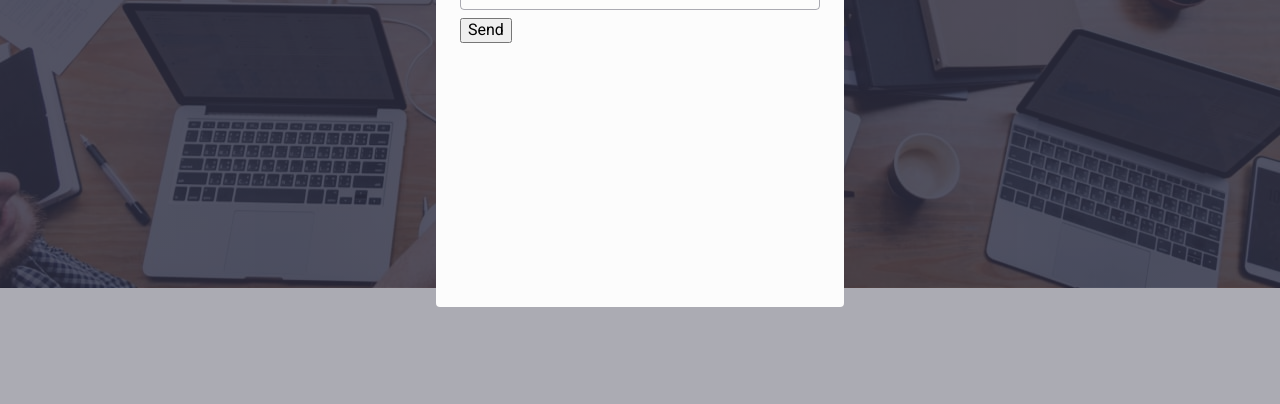
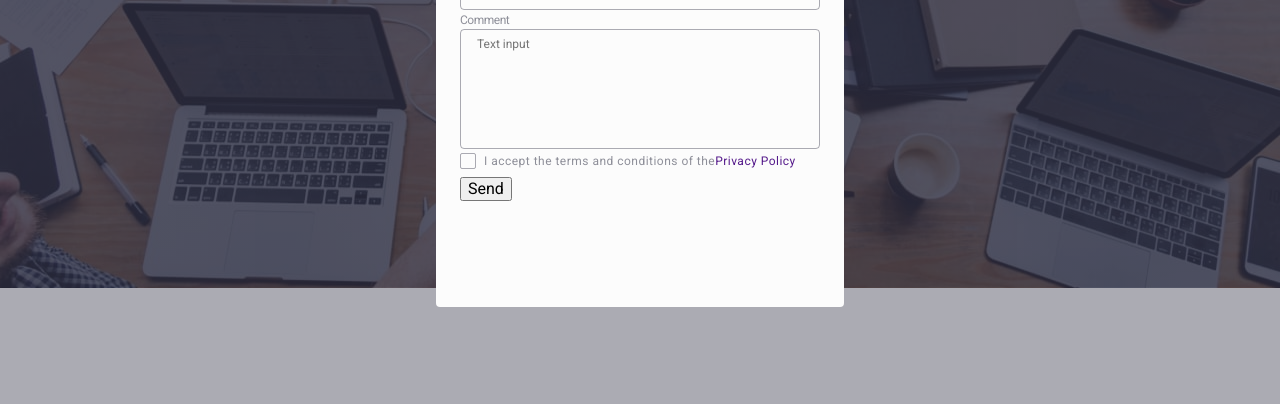
Before and after one commit to Rostislav293/goit-markup-hw-05, a plain HTML site: page index.html in a window 1280 px wide. Shown: the part 385-789 px from the top of the page. Drawn offline with nearby package versions, Linux system fonts and the light colour scheme.

Commit message:
add markup

```diff
--- a/css/styles.css
+++ b/css/styles.css
@@ -616,7 +616,11 @@ background-color: #31D0AA;
   border-radius: 50%;
   position: absolute;
   background-color: #E7E9FC;
-  border: 1px solid #0000001A
+  border: 1px solid #0000001A;
+  display: flex;
+  align-items: center;
+  justify-content: center;
+
 }
 
 .modal-close:hover,
@@ -682,3 +686,51 @@ letter-spacing: -0.04em;
 text-align: left;
 
 }
+
+.modal-textarea{
+  width: 100%;
+  height: 120px;
+  border: 1px solid rgba(46, 47, 66, 0.4);
+  background-color: transparent;
+  padding-left: 16px;
+  padding-top: 8px;
+  border-radius: 4px;
+  outline: transparent;
+  resize: none;
+}
+
+.modal-textarea::placeholder{
+  font-size: 12px;
+}
+
+
+.modal-check-text{
+font-family: "Roboto", sans-serif;
+font-size: 12px;
+font-weight: 400;
+line-height: 1.17;
+letter-spacing: 0.04em;
+color: #8E8F99;
+display: flex;
+align-items: center;
+
+}
+
+.modal-check-item{
+  width: 16px;
+  height: 16px;
+  border-radius: 2px;
+  border: 1px solid rgba(46, 47, 66, 0.4);
+  margin-right: 8px;
+  display: flex;
+  align-items: center;
+  justify-content: center;
+  fill: transparent;
+
+}
+
+.modal-check:checked + .modal-check-text .modal-check-item{
+  background-color: #404BBF;
+  border: none;
+  fill: #FCFCFC;
+}
--- a/index.html
+++ b/index.html
@@ -19,7 +19,7 @@
     />
     <link rel="stylesheet" href="./css/styles.css" />
   </head>
-  <body!-->
+  <body>
 <!-- -----------------------header--------------------- -->
     <header class="header">
       <div class="container header-container">
@@ -515,7 +515,35 @@
                   <use href="./images/icons.svg#icon-email" class="icon-modal"></use>
                 </svg>
             </div>
-          </div>
+            <div class="inpup-wrap">
+              <label
+              for="user-comment"
+              class="modal-label">Comment</label>
+              <textarea
+              name="user-comment"
+              id="user-comment"
+              class="modal-textarea"
+              placeholder="Text input"
+              ></textarea>
+            </div>
+              <input
+                type="checkbox"
+                name="policy"
+                id="policy"
+                class="modal-check visually-hidden"
+                value="true"
+                />
+              <label
+                for="policy"
+                class="modal-check-text"
+                ><span class="modal-check-item">
+                  <svg class="check-icon" width="10" height="8">
+                    <use href="./images/icons.svg#icon-check" ></use>
+                  </svg>
+                </span> I accept the terms and conditions of the
+                <a href="">Privacy Policy</a></label
+                >
+            <div class="modal-field"></div>
           <button type="submit">Send</button>
         </form>
       </div>
```
Also changed, not shown: images/check.svg (added), images/icons.svg.
